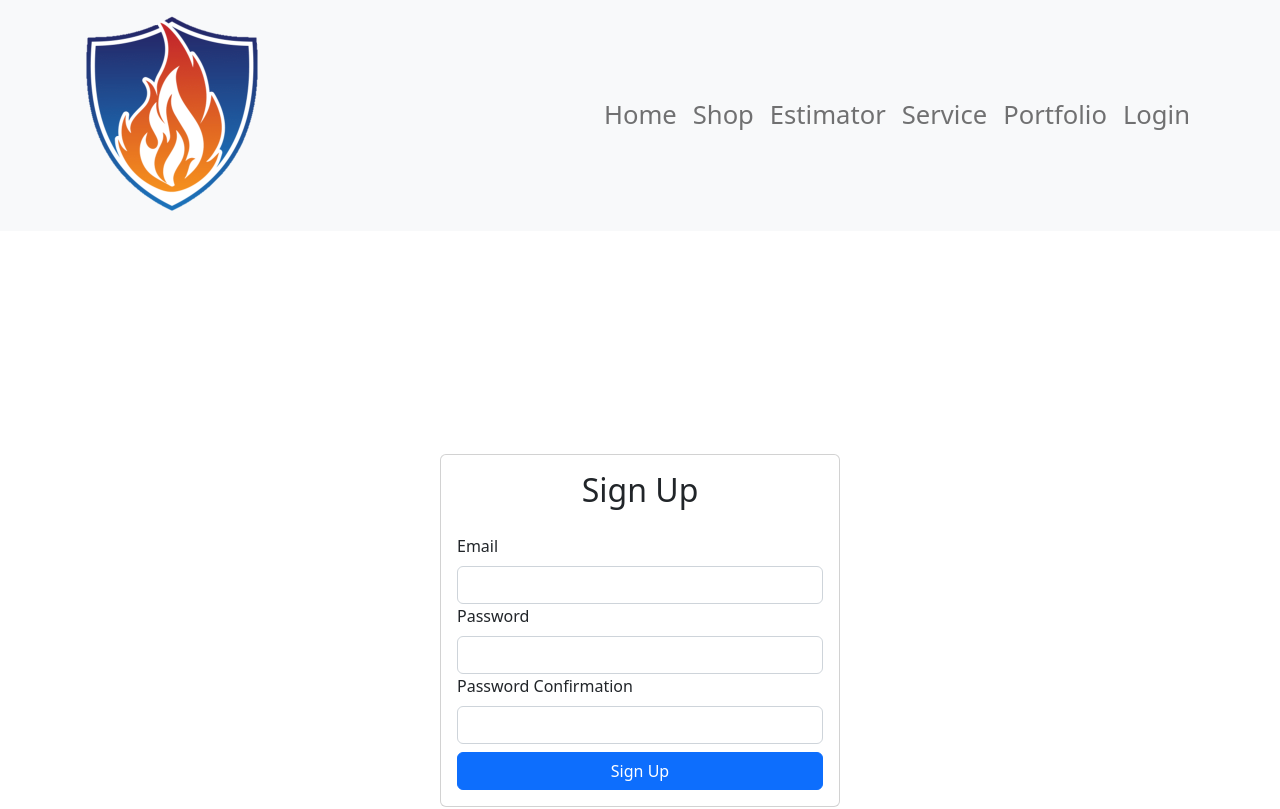
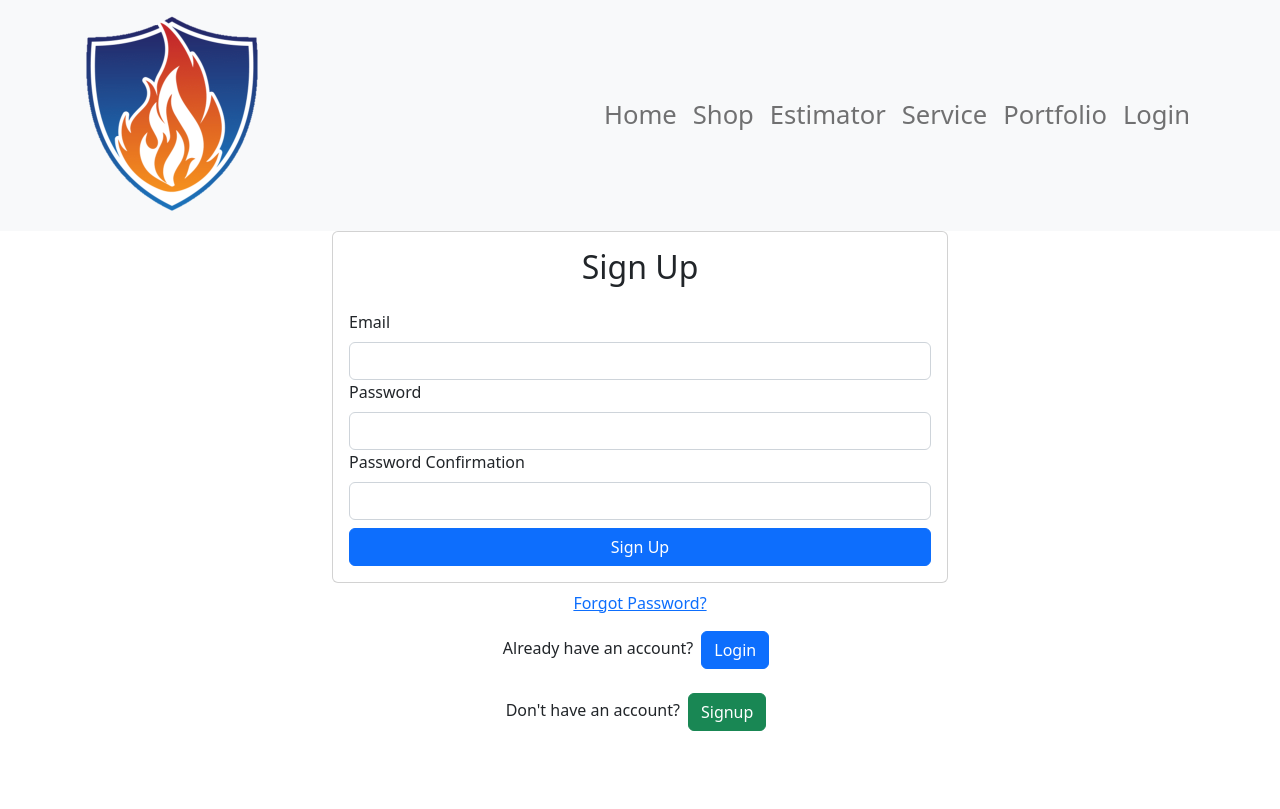
Before and after one commit to Joshsands/pfpalpha, a React (Create React App) app: page /login in a window 1280 px wide. Shown: the top 809 px of the page. Built offline with nearby package versions, Linux system fonts and the light colour scheme; no server answers; the HTML template or start-up script is replaced by a standard one.

Commit message:
fixed login page links

```diff
--- a/src/pages/login.js
+++ b/src/pages/login.js
@@ -15,26 +15,34 @@ const Login = () => {
   return (
 
 <>
-    <Container className="d-flex align-items-center justify-content-center"
-      style={{ minHeight: '100vh' }}
-    >
+    <Container className='w-50'>
 
-      <div className="w-100" style={{ maxWidth: '400px' }}>
+      <div className="w-100">
       {component === "componentA" && <Register />}
       {component === "componentB" && <Signin />}
       </div>
-    </Container>
 
-    <div className="w-100 text-center mt-2">
+
+      <div className="w-100 text-center mt-2">
       <Link to="/forgot-password">Forgot Password?</Link>
     </div>
 
+
     <div className="w-100 text-center mt-2">
             Already have an account?
-            <Button onClick={() => setComponent("componentB")}>Login</Button>
+            <Button className="m-2" onClick={() => setComponent("componentB")}>Login</Button>
+        </div>
+
+    <div className="w-100 text-center mt-2">
+
             Don't have an account?
-            <Button onClick={() => setComponent("componentA")}>Signup</Button>
+            <Button variant="success" className="m-2" onClick={() => setComponent("componentA")}> Signup</Button>
         </div>
+
+
+    </Container>
+
+
 
         </>
   );
```
